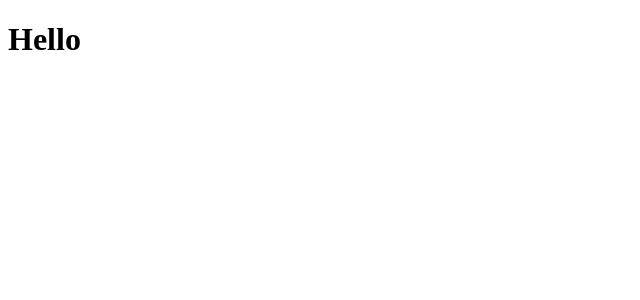
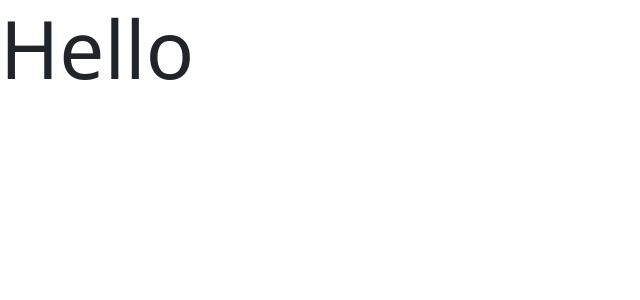
Before and after one commit to AndzelaMilowska/my-recipes-list, an Angular app: page / in a window 1280 px wide. Shown: the top 300 px of the page, without its empty margins (0-640 px from the left). Built offline with nearby package versions, Linux system fonts and the light colour scheme.

Commit message:
bootstrap setup

```diff
--- a/angular.json
+++ b/angular.json
@@ -30,7 +30,8 @@
               "src/assets"
             ],
             "styles": [
-              "src/styles.scss"
+              "src/styles.scss",
+              "node_modules/bootstrap/dist/css/bootstrap.css"
             ],
             "scripts": []
           },
--- a/package.json
+++ b/package.json
@@ -18,6 +18,7 @@
     "@angular/platform-browser": "^17.3.0",
     "@angular/platform-browser-dynamic": "^17.3.0",
     "@angular/router": "^17.3.0",
+    "bootstrap": "^5.3.3",
     "rxjs": "~7.8.0",
     "tslib": "^2.3.0",
     "zone.js": "~0.14.3"
--- a/src/app/app.component.html
+++ b/src/app/app.component.html
@@ -1,3 +1,3 @@
-<h1>
+<h1 class="display-1">
   Hello
 </h1>
```
Also changed, not shown: 1 other file (tests, documents, lock files or other folders).
